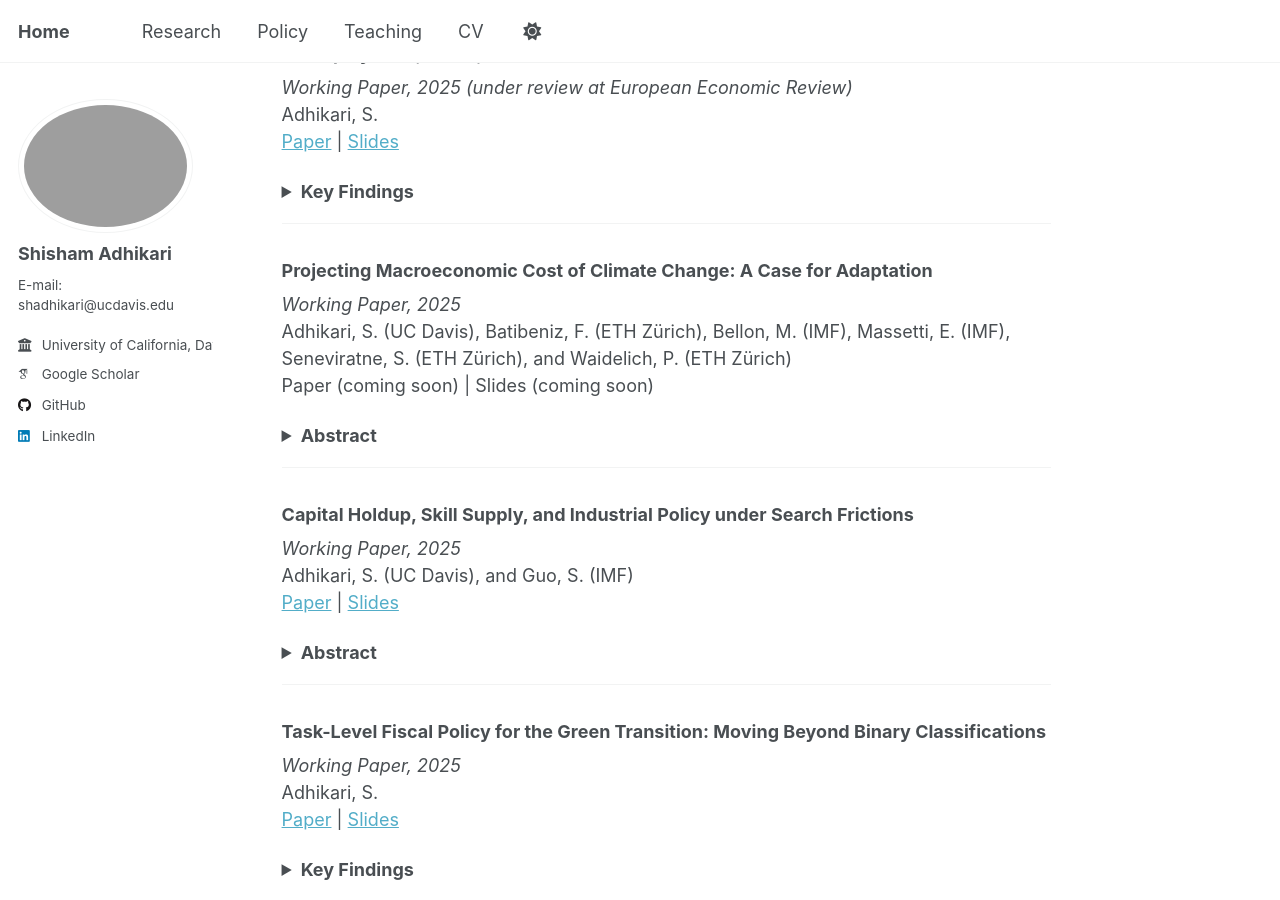
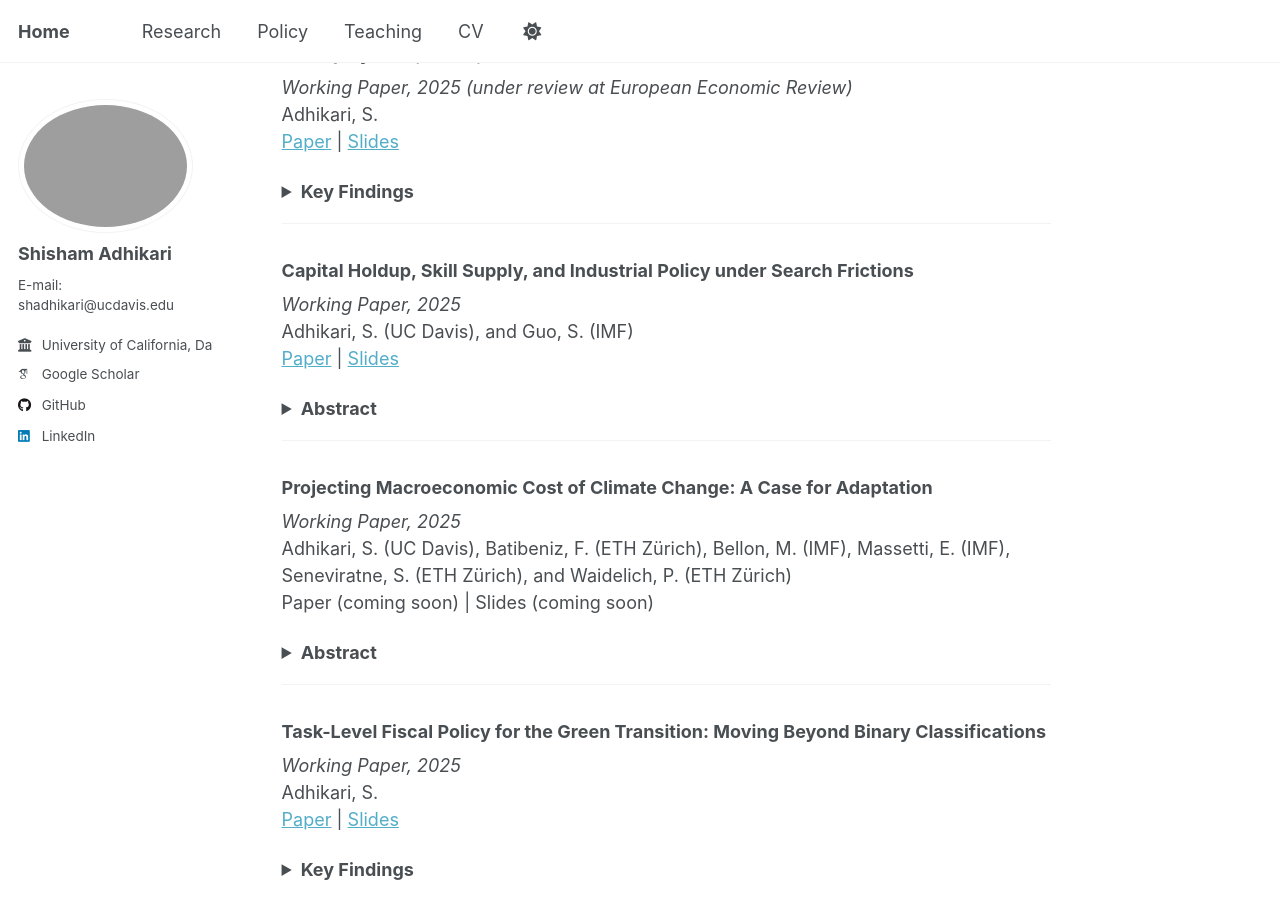
Before and after one commit to adhikars11/shadhikari, a Jekyll site: the page built from _pages/research.md, in a window 1280 px wide and 900 px high, scrolled down 494 px. Built offline with Jekyll 4.4.1, drawn with Linux system fonts in a browser that asks for light colours; some web fonts are replaced.

```diff
--- a/_pages/research.md
+++ b/_pages/research.md
@@ -38,6 +38,18 @@ Adhikari, S.
 
 ---
 
+### Capital Holdup, Skill Supply, and Industrial Policy under Search Frictions
+*Working Paper, 2025*
+Adhikari, S. (UC Davis), and Guo, S. (IMF)
+[Paper](#) | [Slides](#)
+<details><summary><strong>Abstract</strong></summary>
+<p>
+Manufacturing in many  economies faces a chicken-and-egg problem: firms create few manufacturing jobs when they expect  too small a pool of workers with suitable skills, while workers are reluctant to acquire those skills when manufacturing job opportunities are limited. We analyze optimal design of industrial policy in a two-sector search model with job-specific capital and workers choosing educational tracks. The decentralized equilibrium features three inefficiencies: capital underinvestment from holdup, matching externality, and inefficient sectoral allocation of labor. Under the standard Hosios condition, only the underinvestment distortion remains, implying that policy should focus on investment incentives, and job creation and skill acquisition will endogenously catch up. When Hosios is violated with workers' bargaining powers being too small, an additional wedge distorting workers' sectoral choice emerges and targeted training subsidies become welfare-improving. In quantitative exercise, we show that greater services-trade openness raises manufacturing employment share.
+</p>
+</details>
+
+---
+
 ### Projecting Macroeconomic Cost of Climate Change: A Case for Adaptation
 *Working Paper, 2025*
 Adhikari, S. (UC Davis), Batibeniz, F. (ETH Zürich), Bellon, M. (IMF), Massetti, E. (IMF), Seneviratne, S. (ETH Zürich), and Waidelich, P. (ETH Zürich)
@@ -48,20 +60,6 @@ Paper (coming soon) | Slides (coming soon)
 A large empirical literature has linked weather shocks to GDP to estimate future losses from climate change and has obtained a wide range of results. We develop a framework that nests past approaches, distinguishing between modelling assumptions about how changes in climate variables translate into GDP impacts. We show how four prominent model choices in the literature are related to different assumptions about the persistence of impacts and adaptation. We follow recent developments and apply our framework to extreme weather shocks, including extreme heat and harsh droughts, using high-resolution climate projections to obtain long-term GDP impacts. We compare results under the four different modelling assumptions and show that they play an outsized role in determining the size of impacts. Finally, we quantify the role of different sources of uncertainty. The goal is to provide a structured method that can be used for policy-relevant macro-fiscal projections and frameworks.
 </p>
 </details>
-
-
----
-
-### Capital Holdup, Skill Supply, and Industrial Policy under Search Frictions
-*Working Paper, 2025*
-Adhikari, S. (UC Davis), and Guo, S. (IMF)
-[Paper](#) | [Slides](#)
-<details><summary><strong>Abstract</strong></summary>
-<p>
-Manufacturing in many  economies faces a chicken-and-egg problem: firms create few manufacturing jobs when they expect  too small a pool of workers with suitable skills, while workers are reluctant to acquire those skills when manufacturing job opportunities are limited. We analyze optimal design of industrial policy in a two-sector search model with job-specific capital and workers choosing educational tracks. The decentralized equilibrium features three inefficiencies: capital underinvestment from holdup, matching externality, and inefficient sectoral allocation of labor. Under the standard Hosios condition, only the underinvestment distortion remains, implying that policy should focus on investment incentives, and job creation and skill acquisition will endogenously catch up. When Hosios is violated with workers' bargaining powers being too small, an additional wedge distorting workers' sectoral choice emerges and targeted training subsidies become welfare-improving. In quantitative exercise, we show that greater services-trade openness raises manufacturing employment share.
-</p>
-</details>
-
 
 ---
 
```
